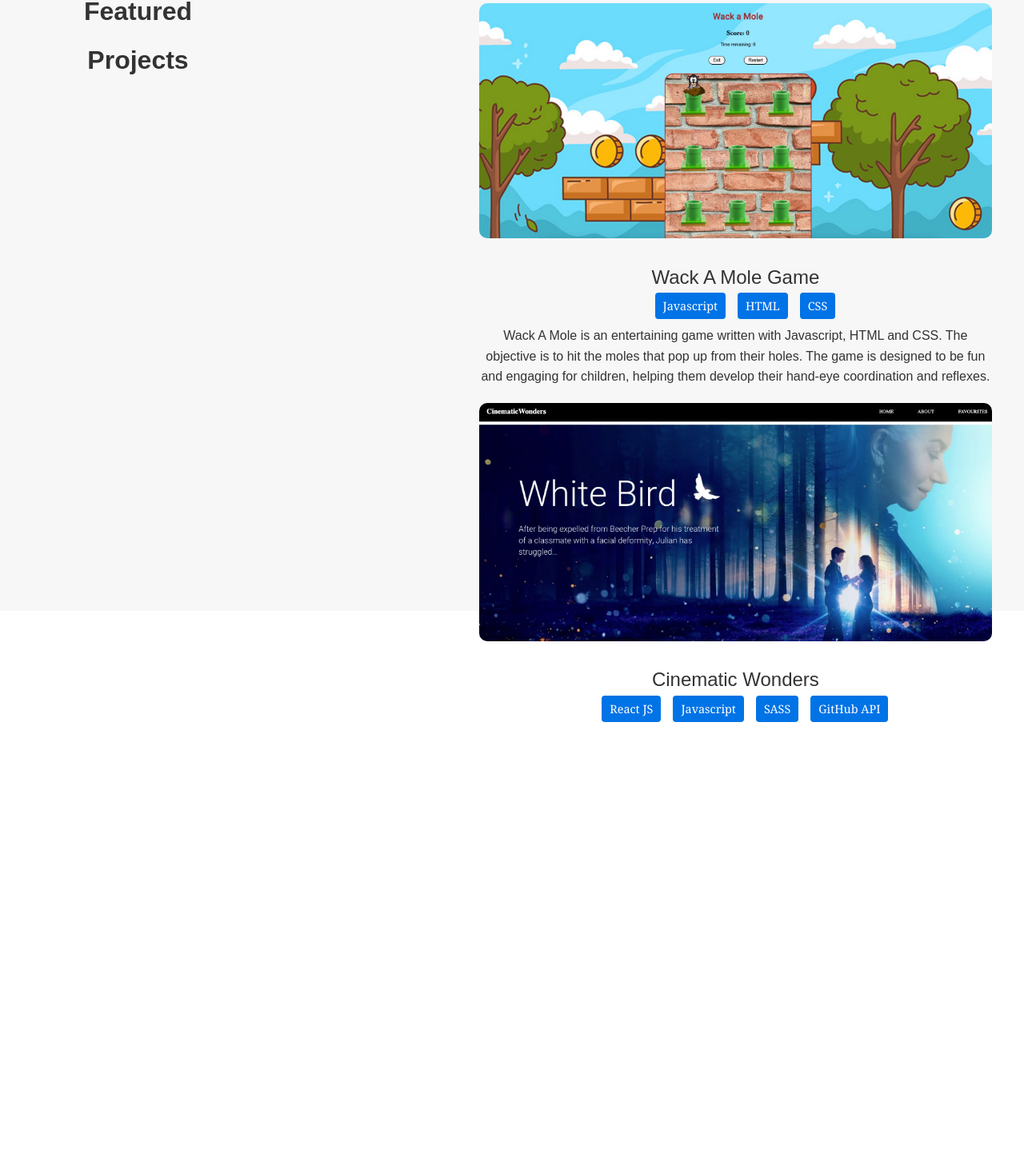
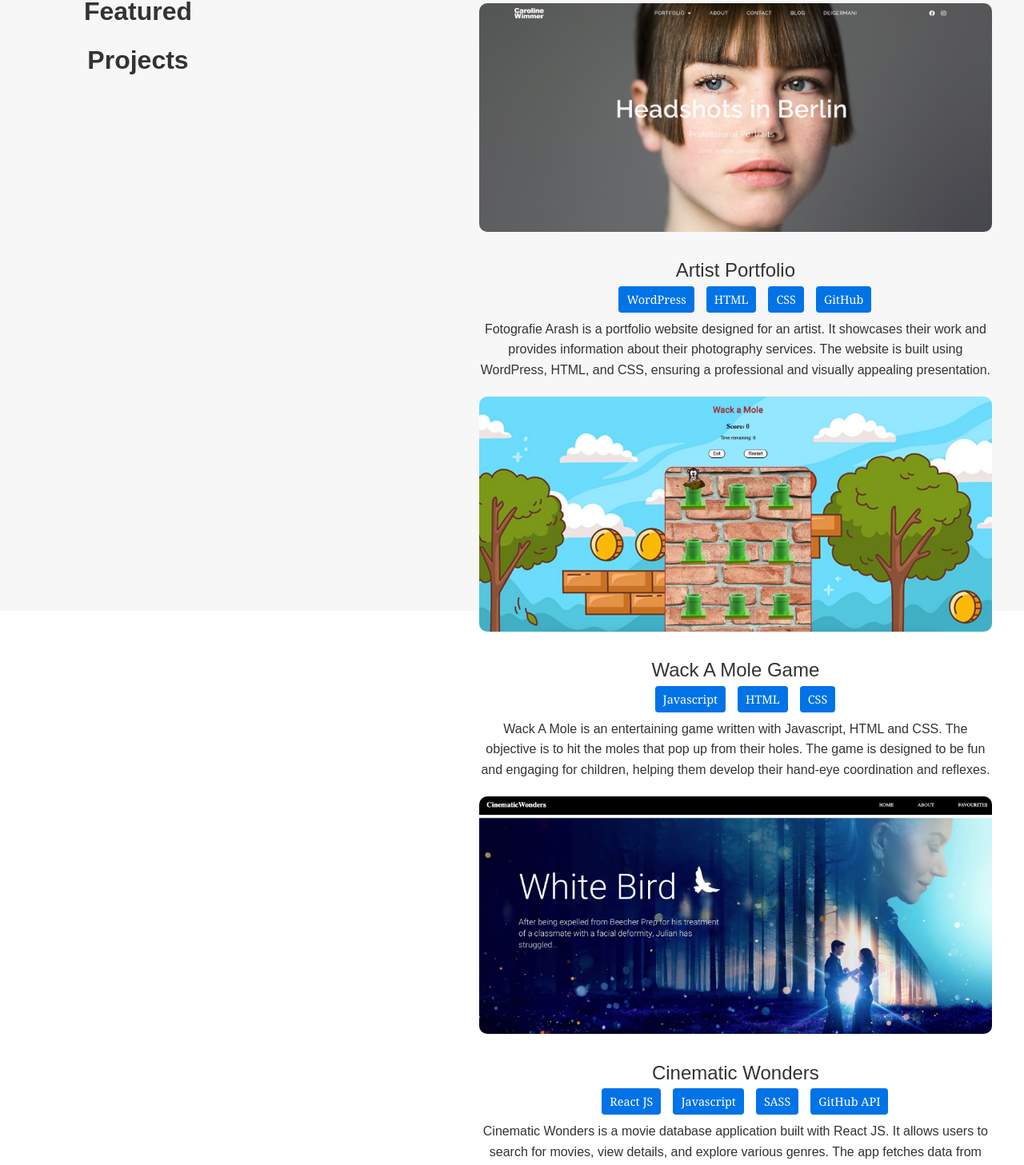
Before and after one commit to Arashlaali/portfolio, a React (Vite) app in the folder myportfolio/: page /projects in a window 1280 px wide. Shown: the part 116-1573 px from the top of the page at 80% size. Before the commit the page ends 1047 px from the top, so only its background shows below. Built offline with nearby package versions, Linux system fonts and the light colour scheme.

Commit message:
added new project

```diff
--- a/myportfolio/src/pages/PageProjects.jsx
+++ b/myportfolio/src/pages/PageProjects.jsx
@@ -5,6 +5,7 @@ import Navbar from '../components/Navbar';
 import movieImage from '../images/movie.png';
 import shoppifyImage from '../images/shoppify.png';
 import wackaMoleImage from '../images/wackamole.jpg';
+import fotografieImage from '../images/fotografie.jpg';
 
 function PageProjects() {
 
@@ -17,6 +18,22 @@ function PageProjects() {
                 </div>
                 <div id='portfolio'>
                     <div className='projects-flex'>
+                        <div className='projects-individual'>
+                            <img className="project-image" src={fotografieImage} alt="Fotografie Arash Website" />
+                        </div>
+                        <div className='projects-bio'>
+                            <h2> Artist Portfolio</h2>
+                            <ul>
+                                <li>WordPress</li>
+                                <li>HTML</li>
+                                <li> CSS </li>
+                                <li> GitHub</li>
+                            </ul>
+                            <article className='project-bio'>
+                                Fotografie Arash is a portfolio website designed for an artist. It showcases their work and provides information about their photography services. The website is built using WordPress, HTML, and CSS, ensuring a professional and visually appealing presentation.
+
+                            </article>
+                        </div>
                         <div className='projects-individual'>
                             <img className="project-image" src={wackaMoleImage} alt="Wack A Mole Game" />
                         </div>
@@ -43,6 +60,10 @@ function PageProjects() {
                                 <li> SASS </li>
                                 <li> GitHub API</li>
                             </ul>
+                            <article className='project-bio'>
+                                Cinematic Wonders is a movie database application built with React JS. It allows users to search for movies, view details, and explore various genres. The app fetches data from the GitHub API, providing a seamless experience for movie enthusiasts.
+
+                            </article>
                         </div>
 
                     </div>
```
Also changed, not shown: myportfolio/src/images/fotografie.jpg (added).
